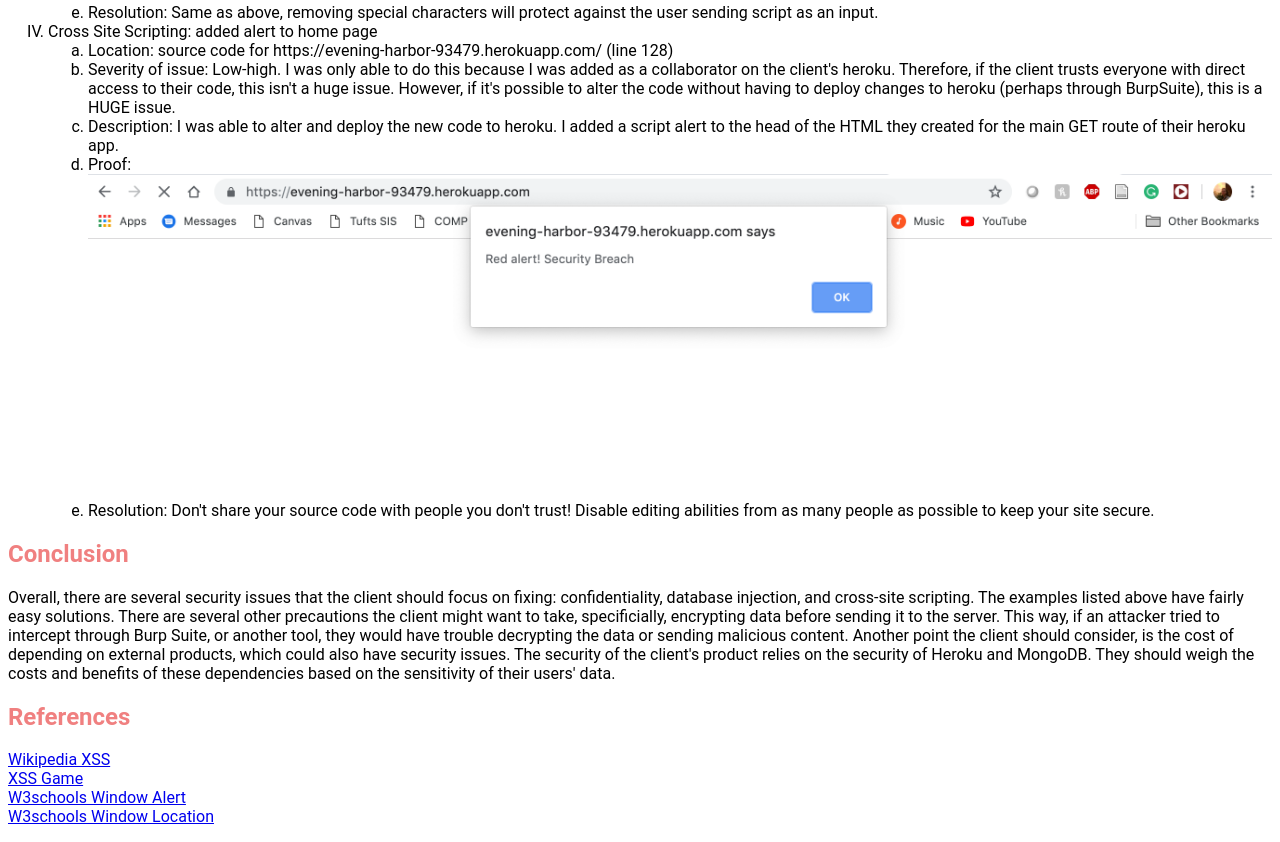
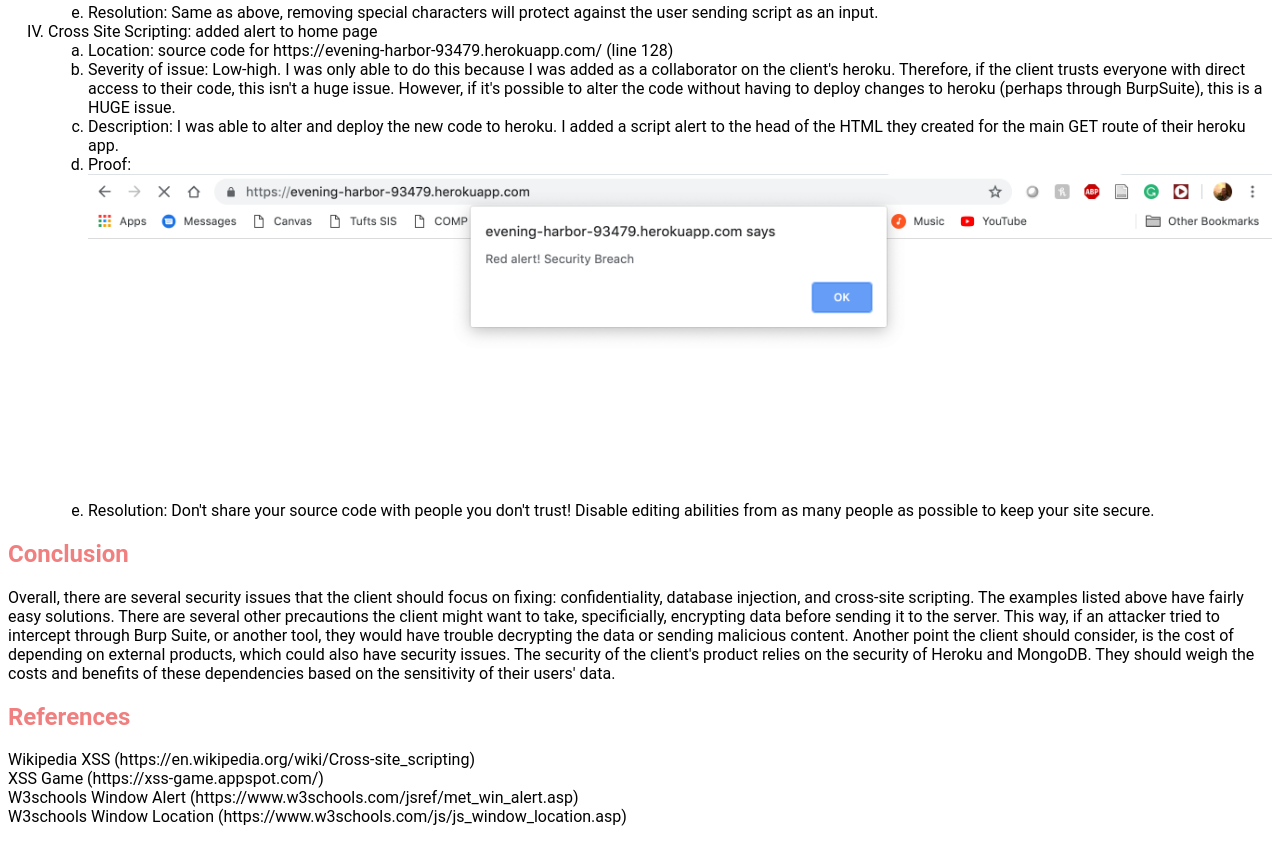
Before and after one commit to aidanschertz/comp20-aschertz, a plain HTML site: page security/index.html in a window 1280 px wide. Shown: the part 1994-2836 px from the top of the page. Drawn offline with Linux system fonts and the light colour scheme.

Commit message:
updated references

```diff
--- a/security/index.html
+++ b/security/index.html
@@ -69,11 +69,10 @@
 
 	<h2>References</h2>
 	<p>
-		<a href = 'https://en.wikipedia.org/wiki/Cross-site_scripting'> Wikipedia XSS </a></br>
-		<a href = 'https://xss-game.appspot.com/'> XSS Game</a></br>
-		<a href = 'https://www.w3schools.com/jsref/met_win_alert.asp'> W3schools Window Alert </a></br>
-		<a href = 'https://www.w3schools.com/js/js_window_location.asp'> W3schools Window Location </a></br>
-
+		Wikipedia XSS (https://en.wikipedia.org/wiki/Cross-site_scripting)</br>
+		XSS Game (https://xss-game.appspot.com/)</br>
+		W3schools Window Alert (https://www.w3schools.com/jsref/met_win_alert.asp)</br>
+		W3schools Window Location (https://www.w3schools.com/js/js_window_location.asp)</br>
 	</p>
 
 </body>
```
